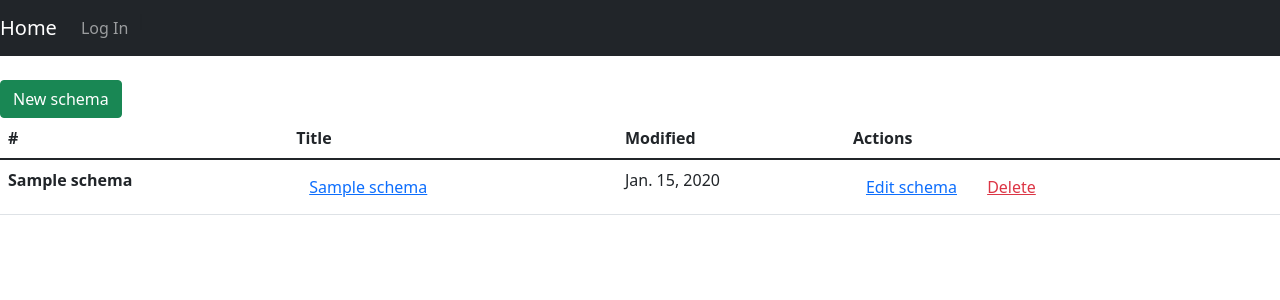
After one commit to Petru4o/PLANEKS, a Django app: page / in a window 1280 px wide. The commit adds this page. Shown: the top 300 px of the page. Run offline with Django 4.2, Linux system fonts and the light colour scheme; tables that the repository leaves empty hold one stand-in row (values such as "Sample post").

Commit message:
Login and Logout system

```diff
--- a/fakedata/models.py
+++ b/fakedata/models.py
@@ -1,6 +1,5 @@
 from django.db import models
 from django.contrib.auth.models import User
-# Create your models here.
 
 
 class Schema(models.Model):
--- a/fakedata/urls.py
+++ b/fakedata/urls.py
@@ -1,5 +1,11 @@
+from django.contrib.auth.views import LogoutView
 from django.urls import path
 
+from . import views
+
 urlpatterns = [
+    path('', views.MainList.as_view(), name='home'),
 
+    path('login/', views.LoginView.as_view(), name='login'),
+    path('logout/', LogoutView.as_view(next_page='login'), name='logout'),
 ]
--- a/fakedata/views.py
+++ b/fakedata/views.py
@@ -1,3 +1,13 @@
-from django.shortcuts import render
+from django.contrib.auth.views import LoginView
+from django.views.generic import ListView
 
-# Create your views here.
+from fakedata.models import Schema
+
+
+class LoginView(LoginView):
+    template_name = 'login.html'
+
+
+class MainList(ListView):
+    model = Schema
+    template_name = 'home.html'
--- a/templates/base.html
+++ b/templates/base.html
@@ -12,7 +12,7 @@
   <div class="collapse navbar-collapse" id="navbarNavDropdown">
     <ul class="navbar-nav">
       {% if user.is_authenticated %}
-         <li class="nav-item"><a class="nav-link" href="#">Log Out</a></li>
+         <li class="nav-item"><a class="nav-link" href="{% url  'logout' %}">Log Out</a></li>
       <li class="nav-item"><a class="nav-link" href="#">
         {% if user.is_authenticated %}
         Welcome, {{ user.username }}!
@@ -20,7 +20,7 @@
       </a></li>
 
       {% else %}
-         <a class="nav-link" href="#">Log In</a> |
+         <a class="nav-link" href="{% url 'login' %}">Log In</a> |
       {% endif %}
     </ul>
   </div>
--- /dev/null
+++ b/templates/home.html
@@ -0,0 +1,37 @@
+{% extends 'base.html' %}
+
+{% block content %}
+
+<br>
+
+<a href="#">
+    <button type="button" class="btn btn-success">New schema</button>
+</a>
+
+<table class="table">
+    <thead>
+    <tr>
+      <th scope="col">#</th>
+      <th scope="col">Title</th>
+      <th scope="col">Modified</th>
+      <th scope="col">Actions</th>
+    </tr>
+  </thead>
+  <tbody>
+    {% for schema in object_list %}
+    <tr>
+        <th scope="row">{{schema.schema_name}}</th>
+        <td><a href="#"><button type="button" class="btn btn-link">{{schema.schema_name }}</button></a></td>
+        <td>{{ schema.modified }}</td>
+        <td>
+            <a href="#"><button type="button" class="btn btn-link">Edit schema</button></a>
+            <a href="#">
+                <button type="button" class="btn btn-link text-danger">Delete</button>
+            </a>
+        </td>
+    </tr>
+    {% endfor %}
+  </tbody>
+</table>
+
+{% endblock %}
```
Also changed, not shown: PLANEKS_task/settings.py (+3 -6 lines), templates/login.html (added, +19 -0 lines), db.sqlite3.
